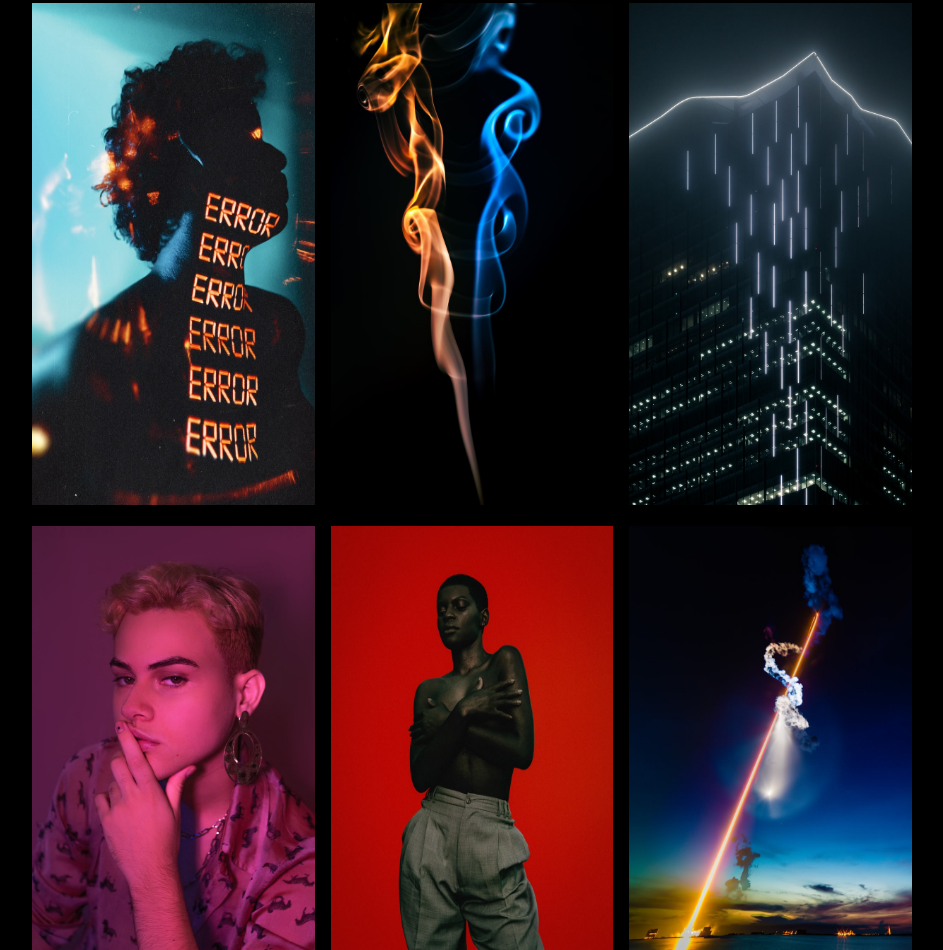
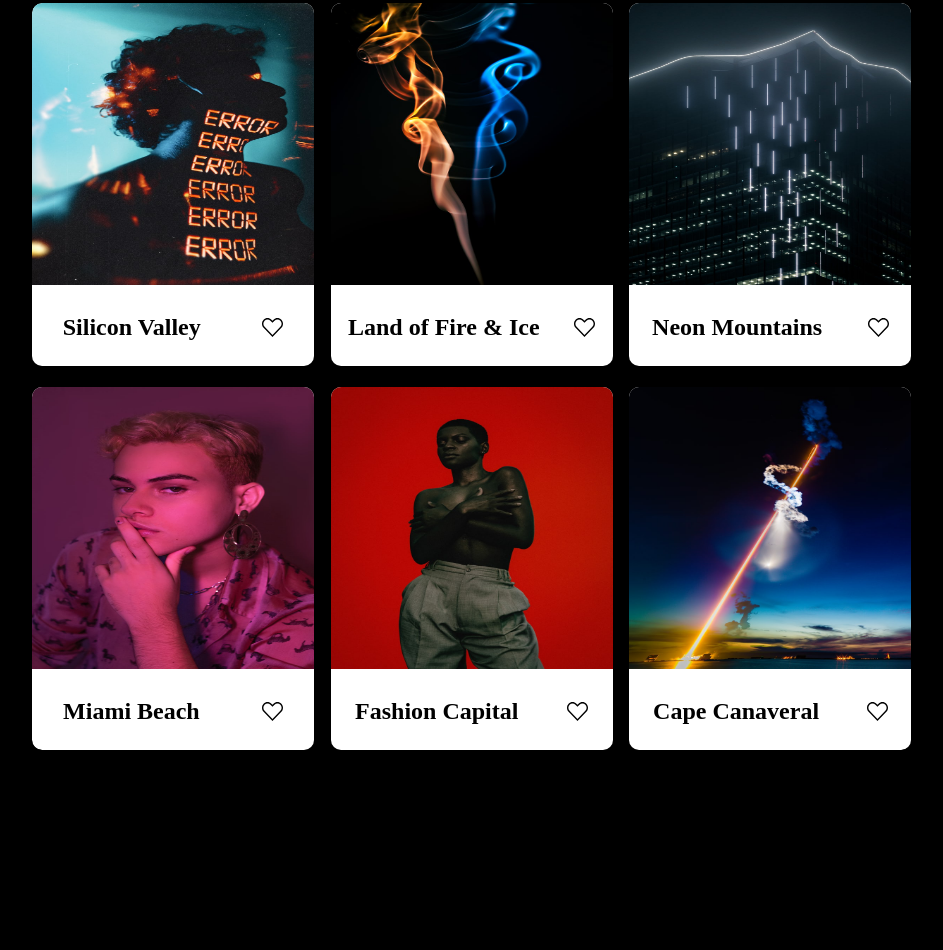
Before and after one commit to tHALL3000/web_project_4, a plain HTML site: page index.html in a window 1280 px wide. Shown: the part 326-1276 px from the top of the page, without its empty margins (168-1111 px from the left). After the commit the page ends 1076 px from the top, so only its background shows below. Drawn offline with Linux system fonts and the light colour scheme.

Commit message:
feat: photo-grid styling complete

```diff
--- /dev/null
+++ b/blocks/photo-grid/__card/photo-grid__card.css
@@ -0,0 +1,6 @@
+.photo-grid__card {
+  width: 282px;
+  background-color: white;
+  border-radius: 10px;
+  overflow: hidden;
+}
--- /dev/null
+++ b/blocks/photo-grid/__heart/photo-grid__heart.css
@@ -0,0 +1,3 @@
+.photo-grid__heart{
+    border-style: none;
+}
--- a/blocks/photo-grid/__item/photo-grid__item.css
+++ /dev/null
@@ -1,5 +0,0 @@
-.photo-grid__item {
-	background: grey;
-	padding: 0;
-	width: 100%;
-}
--- /dev/null
+++ b/blocks/photo-grid/__picture/photo-grid__picture.css
@@ -0,0 +1,5 @@
+.photo-grid__picture{
+    height: 282px;
+    width: 100%;
+    object-fit: stretch;
+}
--- /dev/null
+++ b/blocks/photo-grid/__text-block/photo-grid__text-block.css
@@ -0,0 +1,4 @@
+.photo-grid__text-block{
+    display: flex;
+    justify-content: space-around;
+}
--- /dev/null
+++ b/blocks/photo-grid/__title/photo-grid__title.css
@@ -0,0 +1,13 @@
+.photo-grid__title {
+     font-weight: 900;
+    font-size: 24px;
+    line-height: 29px;
+    color: #000000;
+}
+
+
+    /* display: block; */
+    /* p should be margin-block-start: 1em;
+    margin-block-end: 1em;
+    margin-inline-start: 0px;
+    margin-inline-end: 0px; */
--- a/blocks/photo-grid/photo-grid.css
+++ b/blocks/photo-grid/photo-grid.css
@@ -1,12 +1,19 @@
 .photo-grid {
     display: grid;
-    grid-template-columns: repeat(auto-fill, minmax(280px, 1fr));
+    grid-template-columns: repeat(auto-fill, minmax(282px, 1fr));
     grid-column-gap: 16px;
     grid-row-gap: 21px;
     margin: 0 auto 92px;
     object-fit: contain;
     align-items: stretch;
+    border-radius: 10px;
+    background-color: #000;
+    overflow: hidden;
 }
+
+
+    //width: 282px;
+
 @media only screen and (max-width: 1184px) {
     .photo-grid {
         margin-left: 24px;
--- a/index.css
+++ b/index.css
@@ -1,4 +1,12 @@
 @import url(/blocks/page/page.css);
+@import url(/blocks/header/header.css);
+@import url(/blocks/popup/__one/popup__one.css);
 @import url(/blocks/element/element.css);
 @import url(/blocks/photo-grid/photo-grid.css);
-@import url(/blocks/photo-grid/__item/photo-grid__item.css);
+/* @import url(/blocks/photo-grid/__item/photo-grid__item.css); */
+@import url(/blocks/photo-grid/__card/photo-grid__card.css);
+@import url(/blocks/photo-grid/__heart/photo-grid__heart.css);
+@import url(/blocks/photo-grid/__picture/photo-grid__picture.css);
+@import url(/blocks/photo-grid/__text-block/photo-grid__text-block.css);
+@import url(/blocks/photo-grid/__title/photo-grid__title.css);
+@import url(/blocks/photo-grid/);
--- a/index.html
+++ b/index.html
@@ -4,6 +4,8 @@
     <meta charset="UTF-8">
     <meta http-equiv="X-UA-Compatible" content="IE=edge">
     <meta name="viewport" content="width=device-width, initial-scale=1.0">
+    <meta name="description" content="Practicum by Yandex Project 4: Javascript">
+  <meta name="author" content="Tiffany Hall, Front End Dev Student">
     <link rel="stylesheet" href="index.css">
     <title>Document</title>
 </head>
@@ -15,15 +17,55 @@
 
     </section>
 <section class="element">
+
         <section class="photo-grid">
-            <img class="photo-grid__item" src="/images/error.jpeg" alt="-" />
-            <img class="photo-grid__item" src="/images/fire-smoke.jpeg" alt="lake" />
-            <img class="photo-grid__item" src="/images/neon-mtn.jpeg" alt="seagulls" />
-            <img class="photo-grid__item" src="/images/pink-photo.jpeg" alt="boise, idaho" />
-            <img class="photo-grid__item" src="/images/red-photo.jpeg" alt="fog" />
-            <img class="photo-grid__item" src="/images/solar-fire.jpeg" alt="valley" />
+
+            <div class="photo-grid__card">
+                <img class="photo-grid__picture" src="/images/error.jpeg" alt="-" />
+                <div class="photo-grid__text-block">
+                    <p class="photo-grid__title">Silicon Valley</p>
+                    <img class="photo-grid__heart" src="./images/heart.svg" alt="heart if you like it">
+                </div>
+            </div>
+            <div class="photo-grid__card">
+                <img class="photo-grid__picture" src="/images/fire-smoke.jpeg" alt="-" />
+                <div class="photo-grid__text-block">
+                    <p class="photo-grid__title">Land of Fire & Ice</p>
+                    <img class="photo-grid__heart" src="./images/heart.svg" alt="heart if you like it">
+                </div>
+            </div>
+            <div class="photo-grid__card">
+                <img class="photo-grid__picture" src="/images/neon-mtn.jpeg" alt="-" />
+                <div class="photo-grid__text-block">
+                    <p class="photo-grid__title">Neon Mountains</p>
+                    <img class="photo-grid__heart" src="./images/heart.svg" alt="heart if you like it">
+                </div>
+            </div>
+            <div class="photo-grid__card">
+                <img class="photo-grid__picture" src="/images/pink-photo.jpeg" alt="-" />
+                <div class="photo-grid__text-block">
+                    <p class="photo-grid__title">Miami Beach</p>
+                    <img class="photo-grid__heart" src="./images/heart.svg" alt="heart if you like it">
+                </div>
+            </div>
+            <div class="photo-grid__card">
+                <img class="photo-grid__picture" src="/images/red-photo.jpeg" alt="-" />
+                <div class="photo-grid__text-block">
+                    <p class="photo-grid__title">Fashion Capital</p>
+                    <img class="photo-grid__heart" src="./images/heart.svg" alt="heart if you like it">
+                </div>
+            </div>
+            <div class="photo-grid__card">
+                <img class="photo-grid__picture" src="/images/solar-fire.jpeg" alt="-" />
+                <div class="photo-grid__text-block">
+                    <p class="photo-grid__title">Cape Canaveral</p>
+                    <img class="photo-grid__heart" src="./images/heart.svg" alt="heart if you like it">
+                </div>
+            </div>
+
+
     </section>
-</section>
+</>
     <footer class="footer">
 
     </footer>
```
Also changed, not shown: images/heart.svg (added).
